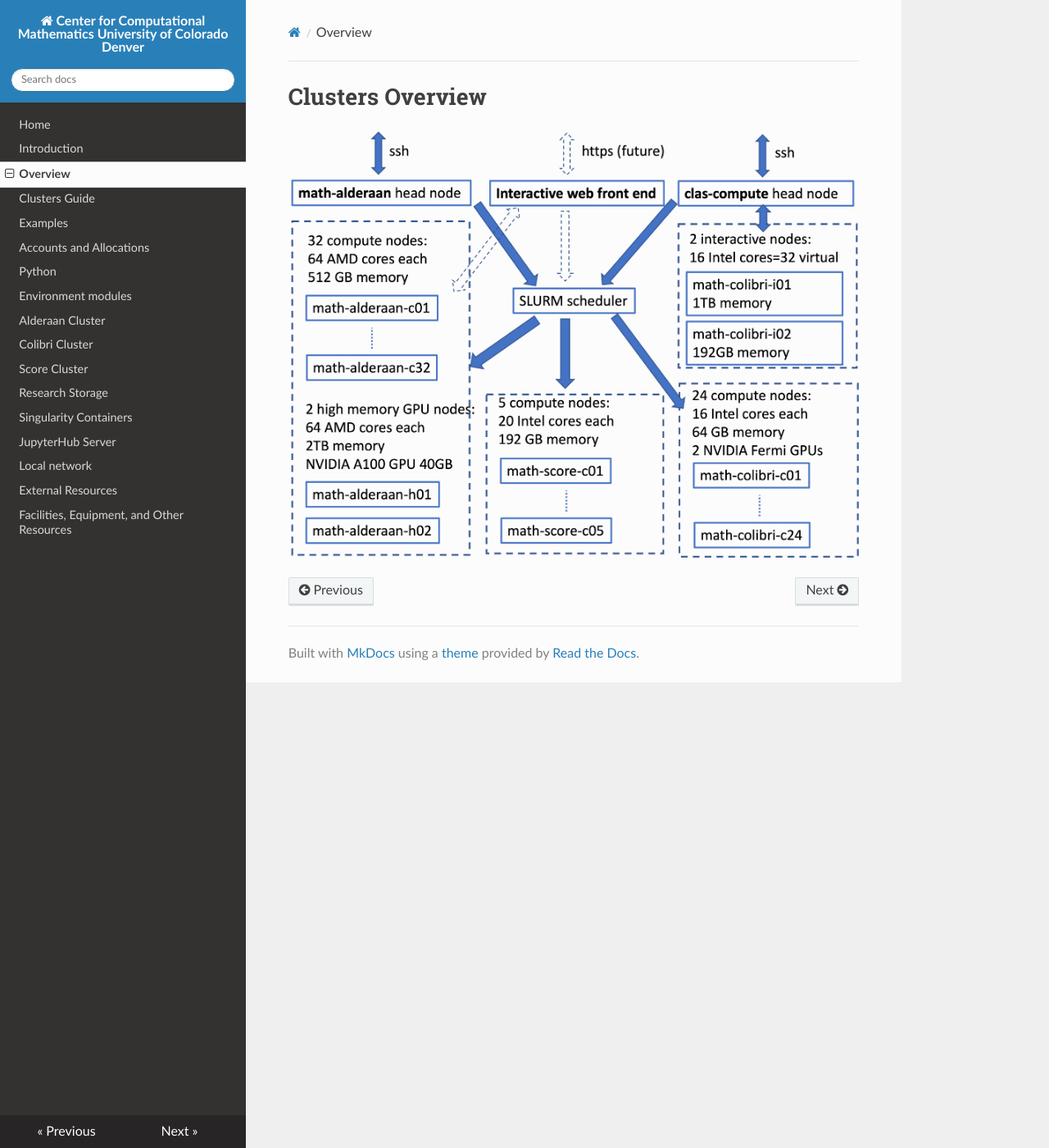
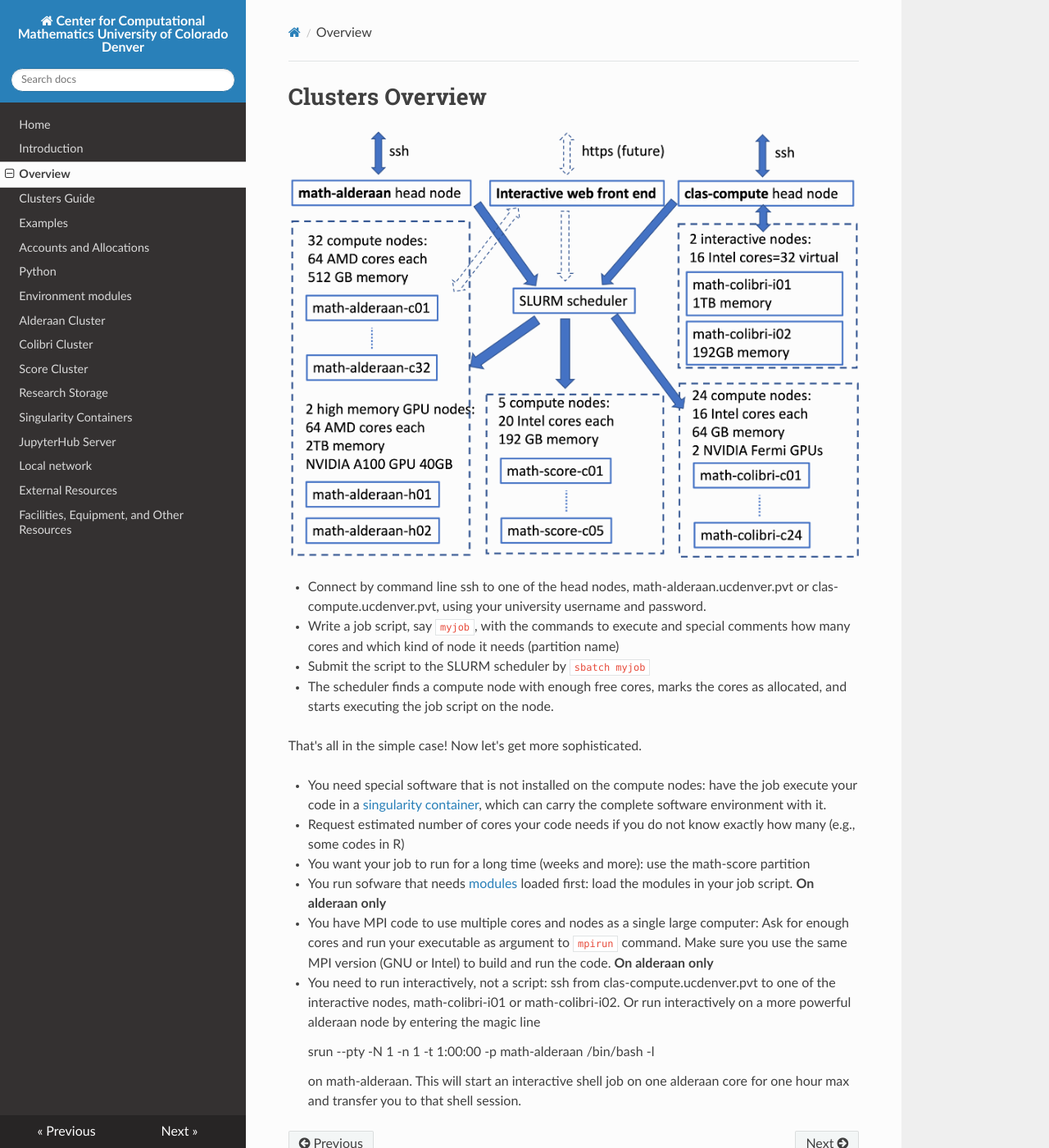
Before and after one commit to ccmucdenver/ccm-docs, an MkDocs documentation site: the page built from docs/overview.md, in a window 1280 px wide and 1400 px high. Shown: the whole window at 82% size. Built offline with MkDocs 1.6.1, drawn with Linux system fonts in a browser that asks for light colours; nearby versions of some CDN libraries.

Commit message:
overview text

```diff
--- a/docs/overview.md
+++ b/docs/overview.md
@@ -1,2 +1,20 @@
 # Clusters Overview
 ![cluster](img/cluster.png)
+
+* Connect by command line ssh to one of the head nodes, math-alderaan.ucdenver.pvt or clas-compute.ucdenver.pvt, using your university username and password.
+* Write a job script, say `myjob`, with the commands to execute and special comments how many cores and which kind of node it needs (partition name)
+* Submit the script to the SLURM scheduler by `sbatch myjob`
+* The scheduler finds a compute node with enough free cores, marks the cores as allocated, and starts executing the job script on the node.
+
+That's all in the simple case!  Now let's get more sophisticated.
+
+* You need special software that is not installed on the compute nodes: have the job execute your code in a [singularity container](../singularity), which can carry the complete software environment with it.
+* Request estimated number of cores your code needs if you do not know exactly how many (e.g., some codes in R)
+* You want your job to run for a long time (weeks and more): use the math-score partition
+* You run sofware that needs [modules](../modules) loaded first: load the modules in your job script. **On alderaan only**
+* You have MPI code to use multiple cores and nodes as a single large computer: Ask for enough cores and run your executable as argument to `mpirun` command. Make sure you use the same MPI version (GNU or Intel) to build and run the code. **On alderaan only**
+* You need to run interactively, not a script: ssh from clas-compute.ucdenver.pvt to one of the interactive nodes, math-colibri-i01 or math-colibri-i02. Or run interactively on a more powerful alderaan node by entering the magic line
+
+    srun --pty -N 1 -n 1 -t 1:00:00 -p math-alderaan /bin/bash -l
+
+    on math-alderaan. This will start an interactive shell job on one alderaan core for one hour max and transfer you to that shell session.
```
